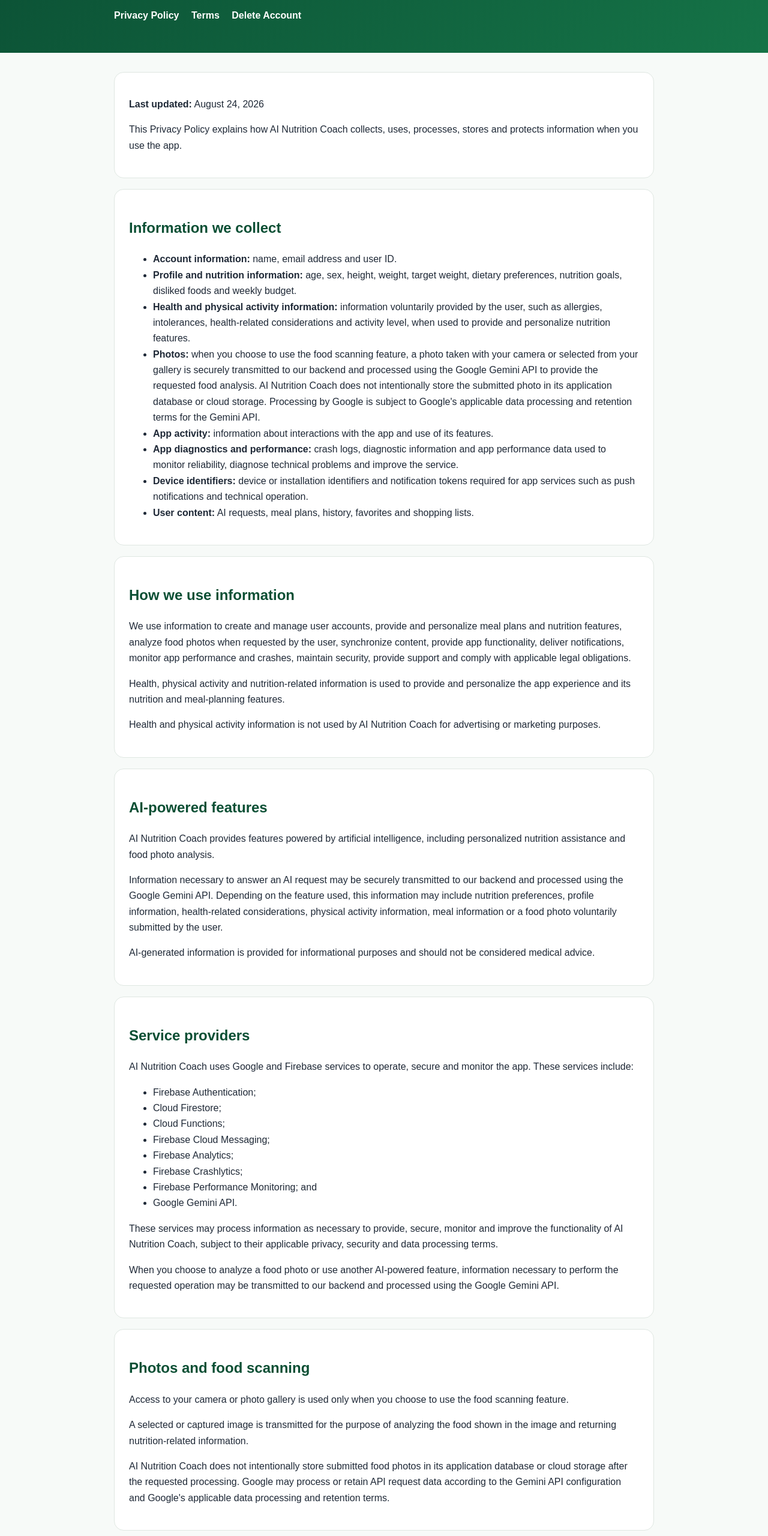
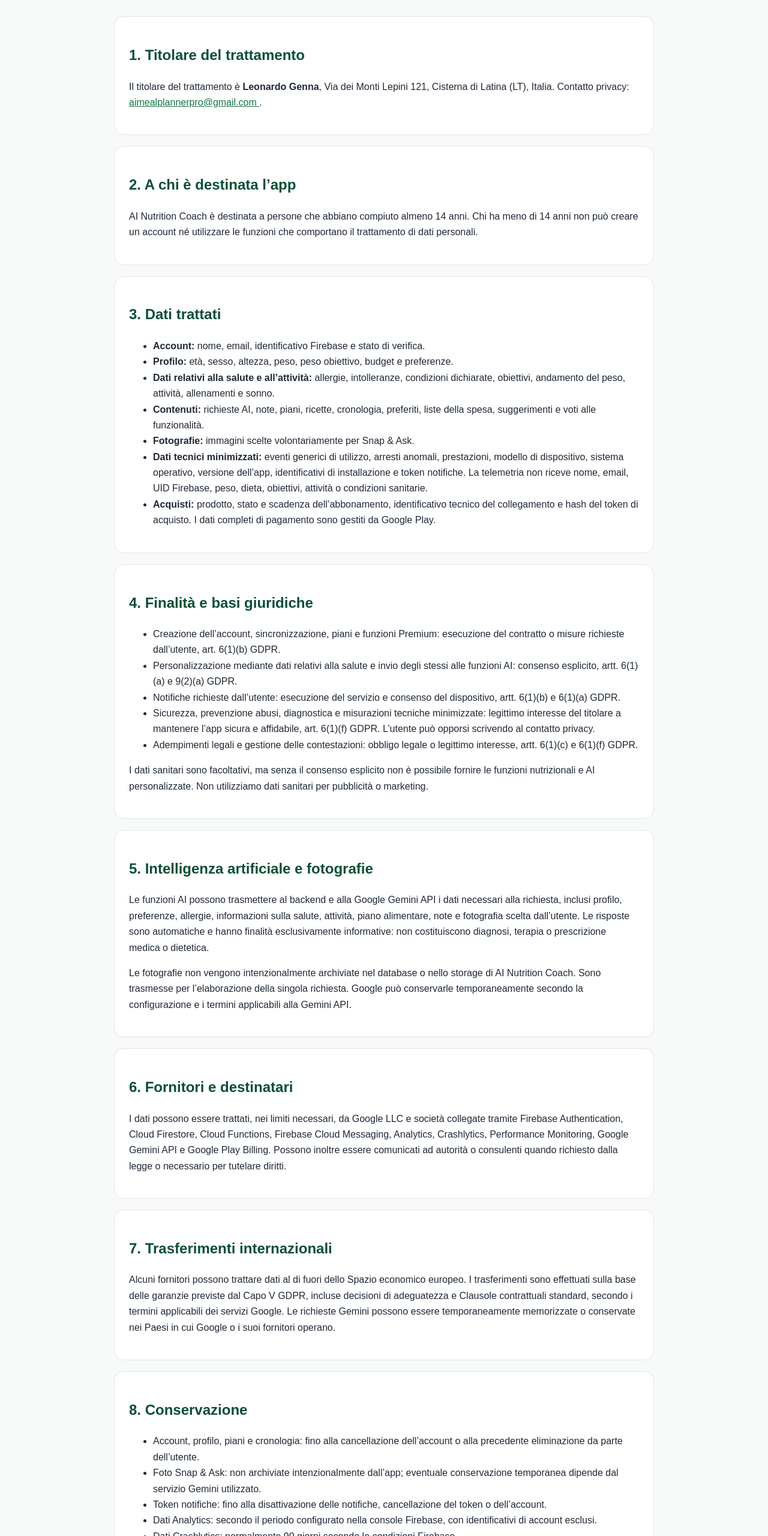
Before and after one commit to masterincdevelopment/ai-nutrition-coach-legal, a plain HTML site: page privacy-policy.html in a window 1280 px wide. Shown: the part 200-2760 px from the top of the page at 60% size. Drawn offline with Linux system fonts and the light colour scheme.

Commit message:
Translate privacy policy to Italian and enhance styles
Updated privacy policy to Italian and modified styling.

```diff
--- a/privacy-policy.html
+++ b/privacy-policy.html
@@ -1,79 +1,55 @@
 <!doctype html>
-<html lang="en">
+<html lang="it">
 <head>
   <meta charset="utf-8">
   <meta name="viewport" content="width=device-width,initial-scale=1">
-
-<title>Privacy Policy | AI Nutrition Coach</title>
+  <title>Informativa privacy | AI Nutrition Coach</title>
 
   <style>
-body{
-  font-family:Arial,sans-serif;
-  margin:0;
-  background:#f7faf8;
-  color:#1f2937;
-  line-height:1.65
+    body {
+      font-family: Arial, sans-serif;
+      margin: 0;
+      background: #f7faf8;
+      color: #1f2937;
+      line-height: 1.65;
     }
-header{
-  background:linear-gradient(135deg,#0b4f34,#157347);
-  color:#fff;
-  padding:48px 20px
+
+    header {
+      background: linear-gradient(135deg, #0b4f34, #157347);
+      color: #fff;
+      padding: 42px 20px;
     }
-.wrap{
-  max-width:900px;
-  margin:auto
+
+    main {
+      max-width: 900px;
+      margin: auto;
+      padding: 28px 20px 60px;
     }
-.brand{
-  font-weight:700;
-  letter-spacing:.08em;
-  text-transform:uppercase
+
+    .card {
+      background: #fff;
+      border: 1px solid #dfe7e2;
+      border-radius: 16px;
+      padding: 24px;
+      margin-bottom: 18px;
     }
-h1{
-  font-size:44px;
-  margin:8px 0
+
+    h1 {
+      margin: 4px 0;
     }
-main{
-  padding:32px 20px 60px
+
+    h2 {
+      color: #0b4f34;
     }
-.card{
-  background:#fff;
-  border:1px solid #dfe7e2;
-  border-radius:16px;
-  padding:24px;
-  margin-bottom:18px
+
+    a {
+      color: #157347;
     }
-h2{
-  color:#0b4f34
-}
-a{
-  color:#157347
-}
-.button{
-  display:inline-block;
-  background:#157347;
-  color:#fff;
-  text-decoration:none;
-  padding:12px 18px;
-  border-radius:10px;
-  font-weight:700
-}
-nav a{
-  color:#fff;
-  margin-right:16px;
-  text-decoration:none;
-  font-weight:600
-}
-footer{
-  text-align:center;
-  padding:24px;
-  color:#667085;
-  border-top:1px solid #dfe7e2
-}
-.notice{
-  background:#eaf6ef;
-  border-left:4px solid #157347;
-  padding:16px;
-  border-radius:10px
+
+    .notice {
+      background: #eaf6ef;
+      border-left: 4px solid #157347;
+      padding: 16px;
     }
   </style>
 </head>
@@ -81,315 +57,265 @@
 <body>
 
 <header>
-<div class="wrap">
-  <div class="brand">AI Nutrition Coach</div>
-  <h1>Privacy Policy</h1>
-  <p>How we handle and protect your information.</p>
-
-  <nav>
-    <a href="privacy-policy.html">Privacy Policy</a>
-    <a href="terms-of-service.html">Terms</a>
-    <a href="delete-account.html">Delete Account</a>
-  </nav>
-</div>
+  <h1>Informativa sulla privacy</h1>
+  <p>AI Nutrition Coach – versione 2.0, 1 settembre 2026</p>
 </header>
 
 <main>
-<div class="wrap">
 
-<div class="card">
-  <p><strong>Last updated:</strong> August 24, 2026</p>
+  <section class="card">
+    <h2>1. Titolare del trattamento</h2>
+
     <p>
-    This Privacy Policy explains how AI Nutrition Coach collects, uses,
-    processes, stores and protects information when you use the app.
+      Il titolare del trattamento è
+      <strong>Leonardo Genna</strong>,
+      Via dei Monti Lepini 121, Cisterna di Latina (LT), Italia.
+      Contatto privacy:
+      <a href="mailto:aimealplannerpro@gmail.com">
+        aimealplannerpro@gmail.com
+      </a>.
     </p>
-</div>
+  </section>
 
-<div class="card">
-<h2>Information we collect</h2>
+  <section class="card">
+    <h2>2. A chi è destinata l’app</h2>
+
+    <p>
+      AI Nutrition Coach è destinata a persone che abbiano compiuto
+      almeno 14 anni. Chi ha meno di 14 anni non può creare un account
+      né utilizzare le funzioni che comportano il trattamento di dati
+      personali.
+    </p>
+  </section>
+
+  <section class="card">
+    <h2>3. Dati trattati</h2>
 
     <ul>
       <li>
-    <strong>Account information:</strong>
-    name, email address and user ID.
+        <strong>Account:</strong>
+        nome, email, identificativo Firebase e stato di verifica.
       </li>
 
       <li>
-    <strong>Profile and nutrition information:</strong>
-    age, sex, height, weight, target weight, dietary preferences,
-    nutrition goals, disliked foods and weekly budget.
+        <strong>Profilo:</strong>
+        età, sesso, altezza, peso, peso obiettivo, budget e preferenze.
       </li>
 
       <li>
-    <strong>Health and physical activity information:</strong>
-    information voluntarily provided by the user, such as allergies,
-    intolerances, health-related considerations and activity level,
-    when used to provide and personalize nutrition features.
+        <strong>Dati relativi alla salute e all’attività:</strong>
+        allergie, intolleranze, condizioni dichiarate, obiettivi,
+        andamento del peso, attività, allenamenti e sonno.
       </li>
 
       <li>
-    <strong>Photos:</strong>
-    when you choose to use the food scanning feature, a photo taken
-    with your camera or selected from your gallery is securely
-    transmitted to our backend and processed using the Google Gemini
-    API to provide the requested food analysis.
-    AI Nutrition Coach does not intentionally store the submitted
-    photo in its application database or cloud storage.
-    Processing by Google is subject to Google's applicable data
-    processing and retention terms for the Gemini API.
+        <strong>Contenuti:</strong>
+        richieste AI, note, piani, ricette, cronologia, preferiti,
+        liste della spesa, suggerimenti e voti alle funzionalità.
       </li>
 
       <li>
-    <strong>App activity:</strong>
-    information about interactions with the app and use of its
-    features.
+        <strong>Fotografie:</strong>
+        immagini scelte volontariamente per Snap &amp; Ask.
       </li>
 
       <li>
-    <strong>App diagnostics and performance:</strong>
-    crash logs, diagnostic information and app performance data used
-    to monitor reliability, diagnose technical problems and improve
-    the service.
+        <strong>Dati tecnici minimizzati:</strong>
+        eventi generici di utilizzo, arresti anomali, prestazioni,
+        modello di dispositivo, sistema operativo, versione dell’app,
+        identificativi di installazione e token notifiche.
+        La telemetria non riceve nome, email, UID Firebase, peso,
+        dieta, obiettivi, attività o condizioni sanitarie.
       </li>
 
       <li>
-    <strong>Device identifiers:</strong>
-    device or installation identifiers and notification tokens
-    required for app services such as push notifications and
-    technical operation.
+        <strong>Acquisti:</strong>
+        prodotto, stato e scadenza dell’abbonamento, identificativo
+        tecnico del collegamento e hash del token di acquisto.
+        I dati completi di pagamento sono gestiti da Google Play.
+      </li>
+    </ul>
+  </section>
+
+  <section class="card">
+    <h2>4. Finalità e basi giuridiche</h2>
+
+    <ul>
+      <li>
+        Creazione dell’account, sincronizzazione, piani e funzioni Premium:
+        esecuzione del contratto o misure richieste dall’utente,
+        art. 6(1)(b) GDPR.
       </li>
 
       <li>
-    <strong>User content:</strong>
-    AI requests, meal plans, history, favorites and shopping lists.
+        Personalizzazione mediante dati relativi alla salute e invio
+        degli stessi alle funzioni AI: consenso esplicito,
+        artt. 6(1)(a) e 9(2)(a) GDPR.
+      </li>
+
+      <li>
+        Notifiche richieste dall’utente: esecuzione del servizio e
+        consenso del dispositivo, artt. 6(1)(b) e 6(1)(a) GDPR.
+      </li>
+
+      <li>
+        Sicurezza, prevenzione abusi, diagnostica e misurazioni tecniche
+        minimizzate: legittimo interesse del titolare a mantenere l’app
+        sicura e affidabile, art. 6(1)(f) GDPR.
+        L’utente può opporsi scrivendo al contatto privacy.
+      </li>
+
+      <li>
+        Adempimenti legali e gestione delle contestazioni:
+        obbligo legale o legittimo interesse,
+        artt. 6(1)(c) e 6(1)(f) GDPR.
       </li>
     </ul>
-</div>
-
-<div class="card">
-<h2>How we use information</h2>
 
     <p>
-  We use information to create and manage user accounts, provide and
-  personalize meal plans and nutrition features, analyze food photos
-  when requested by the user, synchronize content, provide app
-  functionality, deliver notifications, monitor app performance and
-  crashes, maintain security, provide support and comply with
-  applicable legal obligations.
+      I dati sanitari sono facoltativi, ma senza il consenso esplicito
+      non è possibile fornire le funzioni nutrizionali e AI personalizzate.
+      Non utilizziamo dati sanitari per pubblicità o marketing.
+    </p>
+  </section>
+
+  <section class="card">
+    <h2>5. Intelligenza artificiale e fotografie</h2>
+
+    <p>
+      Le funzioni AI possono trasmettere al backend e alla Google Gemini API
+      i dati necessari alla richiesta, inclusi profilo, preferenze, allergie,
+      informazioni sulla salute, attività, piano alimentare, note e fotografia
+      scelta dall’utente.
+      Le risposte sono automatiche e hanno finalità esclusivamente informative:
+      non costituiscono diagnosi, terapia o prescrizione medica o dietetica.
     </p>
 
     <p>
-  Health, physical activity and nutrition-related information is used
-  to provide and personalize the app experience and its nutrition and
-  meal-planning features.
+      Le fotografie non vengono intenzionalmente archiviate nel database
+      o nello storage di AI Nutrition Coach. Sono trasmesse per l’elaborazione
+      della singola richiesta. Google può conservarle temporaneamente secondo
+      la configurazione e i termini applicabili alla Gemini API.
+    </p>
+  </section>
+
+  <section class="card">
+    <h2>6. Fornitori e destinatari</h2>
+
+    <p>
+      I dati possono essere trattati, nei limiti necessari, da Google LLC
+      e società collegate tramite Firebase Authentication, Cloud Firestore,
+      Cloud Functions, Firebase Cloud Messaging, Analytics, Crashlytics,
+      Performance Monitoring, Google Gemini API e Google Play Billing.
+      Possono inoltre essere comunicati ad autorità o consulenti quando
+      richiesto dalla legge o necessario per tutelare diritti.
+    </p>
+  </section>
+
+  <section class="card">
+    <h2>7. Trasferimenti internazionali</h2>
+
+    <p>
+      Alcuni fornitori possono trattare dati al di fuori dello Spazio
+      economico europeo. I trasferimenti sono effettuati sulla base delle
+      garanzie previste dal Capo V GDPR, incluse decisioni di adeguatezza
+      e Clausole contrattuali standard, secondo i termini applicabili
+      dei servizi Google. Le richieste Gemini possono essere temporaneamente
+      memorizzate o conservate nei Paesi in cui Google o i suoi fornitori
+      operano.
+    </p>
+  </section>
+
+  <section class="card">
+    <h2>8. Conservazione</h2>
+
+    <ul>
+      <li>
+        Account, profilo, piani e cronologia: fino alla cancellazione
+        dell’account o alla precedente eliminazione da parte dell’utente.
+      </li>
+
+      <li>
+        Foto Snap &amp; Ask: non archiviate intenzionalmente dall’app;
+        eventuale conservazione temporanea dipende dal servizio Gemini
+        utilizzato.
+      </li>
+
+      <li>
+        Token notifiche: fino alla disattivazione delle notifiche,
+        cancellazione del token o dell’account.
+      </li>
+
+      <li>
+        Dati Analytics: secondo il periodo configurato nella console
+        Firebase, con identificativi di account esclusi.
+      </li>
+
+      <li>
+        Dati Crashlytics: normalmente 90 giorni secondo le condizioni
+        Firebase.
+      </li>
+
+      <li>
+        Dati di acquisto: per il tempo necessario a gestire l’abbonamento,
+        obblighi applicabili, contestazioni e prevenzione delle frodi.
+      </li>
+
+      <li>
+        Richieste ricevute via email: per il tempo necessario a gestirle
+        e, di norma, non oltre 24 mesi dalla chiusura.
+      </li>
+    </ul>
+  </section>
+
+  <section class="card">
+    <h2>9. Sicurezza</h2>
+
+    <p>
+      Utilizziamo connessioni cifrate, autenticazione Firebase, regole
+      di accesso per utente, segreti conservati sul backend,
+      minimizzazione della telemetria e cancellazione amministrativa
+      dei dati associati all’account.
+      Nessun sistema può tuttavia garantire sicurezza assoluta.
+    </p>
+  </section>
+
+  <section class="card">
+    <h2>10. Diritti dell’interessato</h2>
+
+    <p>
+      L’utente può chiedere accesso, rettifica, cancellazione, limitazione,
+      portabilità e opposizione, nonché revocare il consenso in qualsiasi
+      momento senza pregiudicare la liceità del trattamento precedente.
+      Può eliminare l’account dal Profilo o seguire la
+      <a href="delete-account.html">procedura web</a>.
+      Può inoltre proporre reclamo al
+      <a href="https://www.garanteprivacy.it/">
+        Garante per la protezione dei dati personali
+      </a>.
     </p>
 
     <p>
-  Health and physical activity information is not used by
-  AI Nutrition Coach for advertising or marketing purposes.
+      Le richieste possono essere inviate a
+      <a href="mailto:aimealplannerpro@gmail.com">
+        aimealplannerpro@gmail.com
+      </a>.
+      Di norma rispondiamo entro un mese.
     </p>
-</div>
+  </section>
 
-<div class="card">
-<h2>AI-powered features</h2>
+  <section class="card notice">
+    <h2>11. Modifiche</h2>
 
     <p>
-  AI Nutrition Coach provides features powered by artificial
-  intelligence, including personalized nutrition assistance and food
-  photo analysis.
+      In caso di modifiche sostanziali, verrà mostrata la nuova informativa
+      e, quando necessario, sarà richiesto un nuovo consenso.
+      La versione accettata, la data, l’ora e la lingua sono registrate
+      per documentare la scelta.
     </p>
+  </section>
 
-<p>
-  Information necessary to answer an AI request may be securely
-  transmitted to our backend and processed using the Google Gemini
-  API. Depending on the feature used, this information may include
-  nutrition preferences, profile information, health-related
-  considerations, physical activity information, meal information or
-  a food photo voluntarily submitted by the user.
-</p>
-
-<p>
-  AI-generated information is provided for informational purposes and
-  should not be considered medical advice.
-</p>
-</div>
-
-<div class="card">
-<h2>Service providers</h2>
-
-<p>
-  AI Nutrition Coach uses Google and Firebase services to operate,
-  secure and monitor the app. These services include:
-</p>
-
-<ul>
-  <li>Firebase Authentication;</li>
-  <li>Cloud Firestore;</li>
-  <li>Cloud Functions;</li>
-  <li>Firebase Cloud Messaging;</li>
-  <li>Firebase Analytics;</li>
-  <li>Firebase Crashlytics;</li>
-  <li>Firebase Performance Monitoring; and</li>
-  <li>Google Gemini API.</li>
-</ul>
-
-<p>
-  These services may process information as necessary to provide,
-  secure, monitor and improve the functionality of AI Nutrition
-  Coach, subject to their applicable privacy, security and data
-  processing terms.
-</p>
-
-<p>
-  When you choose to analyze a food photo or use another AI-powered
-  feature, information necessary to perform the requested operation
-  may be transmitted to our backend and processed using the Google
-  Gemini API.
-</p>
-</div>
-
-<div class="card">
-<h2>Photos and food scanning</h2>
-
-<p>
-  Access to your camera or photo gallery is used only when you choose
-  to use the food scanning feature.
-</p>
-
-<p>
-  A selected or captured image is transmitted for the purpose of
-  analyzing the food shown in the image and returning nutrition-related
-  information.
-</p>
-
-<p>
-  AI Nutrition Coach does not intentionally store submitted food
-  photos in its application database or cloud storage after the
-  requested processing. Google may process or retain API request data
-  according to the Gemini API configuration and Google's applicable
-  data processing and retention terms.
-</p>
-</div>
-
-<div class="card">
-<h2>Analytics, diagnostics and performance</h2>
-
-<p>
-  We use Firebase Analytics, Firebase Crashlytics and Firebase
-  Performance Monitoring to understand app interactions, identify
-  crashes and technical problems, monitor performance and improve the
-  reliability of the app.
-</p>
-
-<p>
-  These services may process app interaction information, diagnostic
-  data, crash information, performance information and device or
-  installation identifiers as necessary to provide these functions.
-</p>
-</div>
-
-<div class="card">
-<h2>Notifications</h2>
-
-<p>
-  AI Nutrition Coach may use Firebase Cloud Messaging to provide push
-  notifications and app-related communications. Device or installation
-  identifiers and notification tokens may be processed as necessary
-  to deliver these notifications.
-</p>
-</div>
-
-<div class="card">
-<h2>Data retention and security</h2>
-
-<p>
-  Account, profile and other stored app data is retained while your
-  account is active or for as long as necessary to provide the
-  service and meet applicable legal obligations.
-</p>
-
-<p>
-  Photos submitted through the food scanning feature are not
-  intentionally stored by AI Nutrition Coach in its application
-  database or cloud storage. They are transmitted for processing
-  through the Google Gemini API. Google may process or retain API
-  request data according to the Gemini API configuration and
-  applicable Google data processing and retention terms.
-</p>
-
-<p>
-  We use encrypted network connections and controlled database access
-  to help protect information during transmission and storage.
-</p>
-</div>
-
-<div class="card">
-<h2>Your rights and account deletion</h2>
-
-<p>
-  You may request access to, correction of or deletion of your
-  personal information, subject to applicable law.
-</p>
-
-<p>
-  You can delete your account using the account deletion function
-  available within AI Nutrition Coach. Account deletion removes the
-  account and associated app data in accordance with the app's
-  deletion process and applicable legal retention requirements.
-</p>
-
-<p>
-  Information about deleting your account and associated data is also
-  available on our
-  <a href="delete-account.html">Delete Account page</a>.
-</p>
-</div>
-
-<div class="card">
-<h2>Health disclaimer</h2>
-
-<p>
-  AI Nutrition Coach provides informational meal-planning and
-  nutrition suggestions and does not replace advice, diagnosis or
-  treatment from a physician, registered dietitian or other qualified
-  healthcare professional.
-</p>
-
-<p>
-  Users should seek appropriate professional advice regarding medical
-  conditions, allergies, dietary restrictions or other health
-  concerns.
-</p>
-</div>
-
-<div class="card">
-<h2>Changes to this Privacy Policy</h2>
-
-<p>
-  We may update this Privacy Policy when the app, its features or
-  applicable legal requirements change. The date shown at the top of
-  this page indicates when the Privacy Policy was last updated.
-</p>
-</div>
-
-<div class="card">
-<h2>Contact</h2>
-
-<p>
-  If you have questions about this Privacy Policy or the processing
-  of your information, contact:
-  <a href="mailto:aimealplannerpro@gmail.com">
-    aimealplannerpro@gmail.com
-  </a>
-</p>
-</div>
-
-</div>
 </main>
-
-<footer>
-© 2026 AI Nutrition Coach · aimealplannerpro@gmail.com
-</footer>
 
 </body>
 </html>
```
Lines whose indentation alone changed are shown as unchanged.
